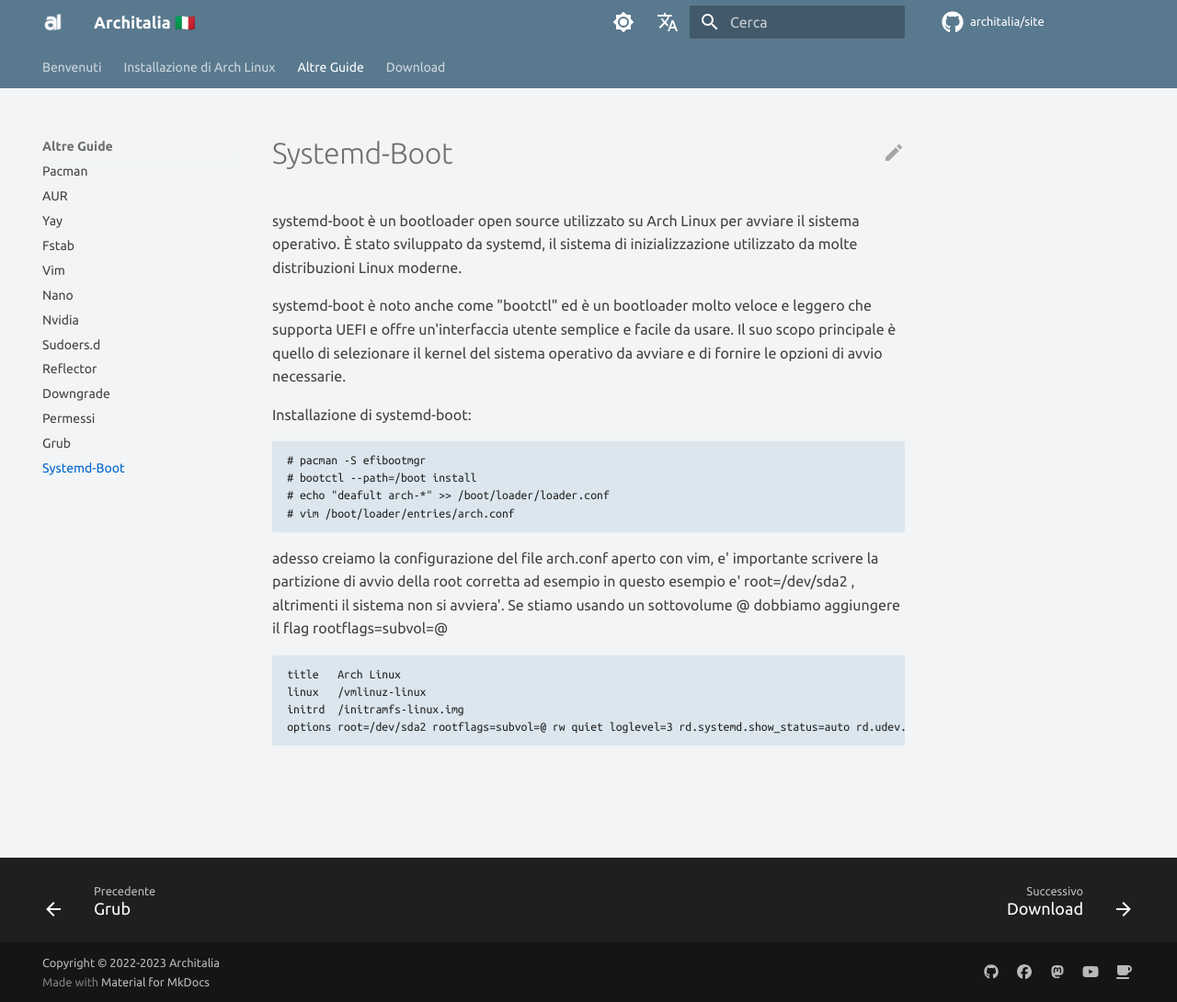
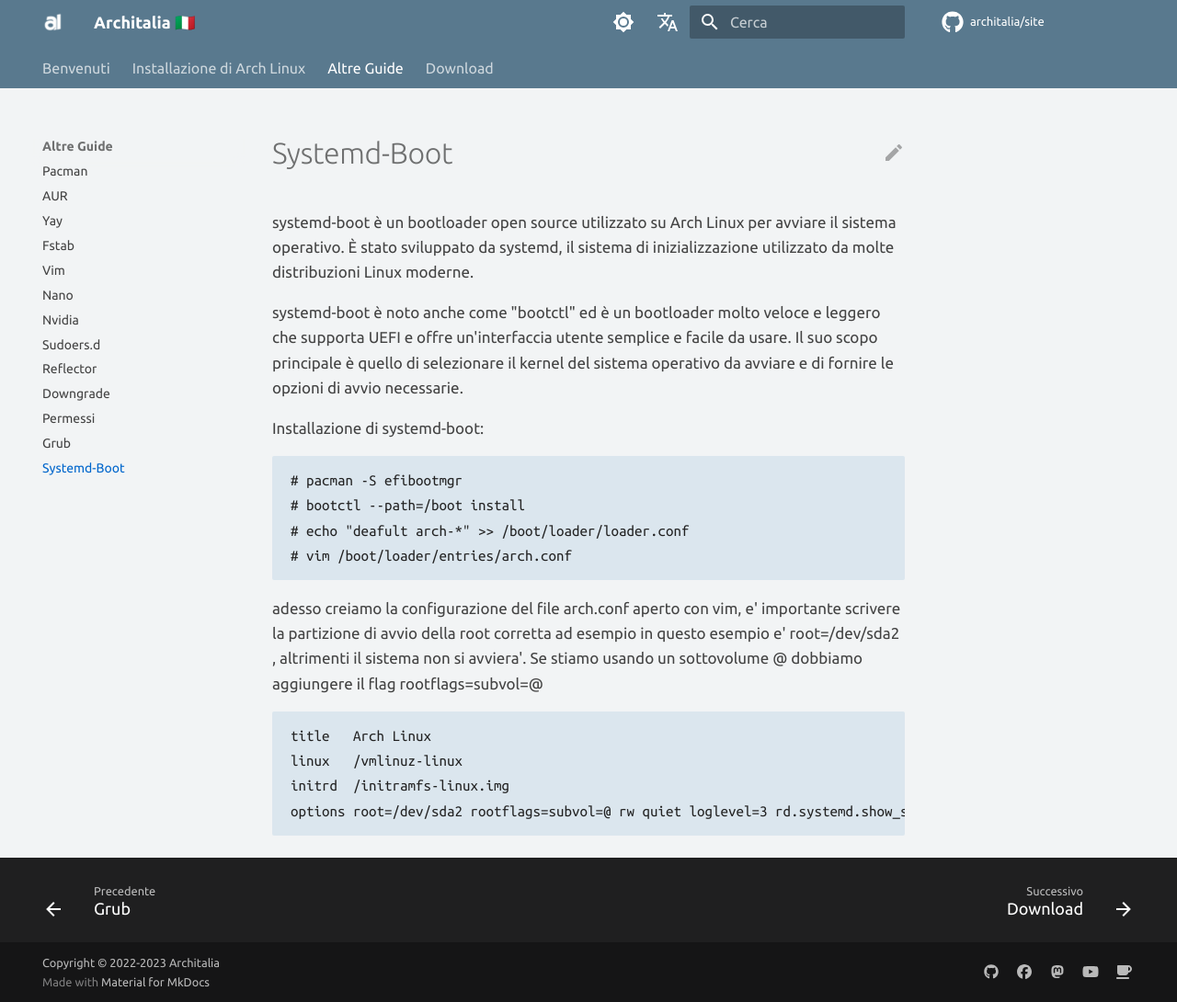
Before and after one commit to ArchItalia/site, an MkDocs documentation site: the page built from docs/Altre-Guide/systemdboot.md, in a window 1280 px wide and 1090 px high. Shown: the whole window at 92% size. Built offline with MkDocs 1.6.1 and Material for MkDocs 9.7.7, drawn with Linux system fonts in a browser that asks for light colours; comment, search, counter and statistics services are not loaded; the version menu is left out.

Commit message:
Add files via upload

```diff
--- a/docs/stylesheets/extra.css
+++ b/docs/stylesheets/extra.css
@@ -1,4 +1,24 @@
  /*extra css architalia*/
+
+
+ body{
+ font-family: 'Ubuntu';
+ }
+
+
+p, code, pre {
+  font-size: 17px!important;
+  line-height: 1.6;
+}
+
+.md-tabs__item .md-tabs__link {
+  font-size: 16px;
+  font-weight:400;
+}
+
+
+
+
 
  [data-md-color-scheme=light] {
   --md-primary-fg-color:#59798e;
@@ -24,3 +44,12 @@
 }
 
 img[alt=iso] { width: 200px; }
+
+@media screen and (max-width: 59.9375em){
+.md-nav__source {
+  background-color: var(--md-primary-fg-color);
+  color: var(--md-primary-bg-color);
+  display: block;
+  padding: 0 .2rem;
+}
+}
```
